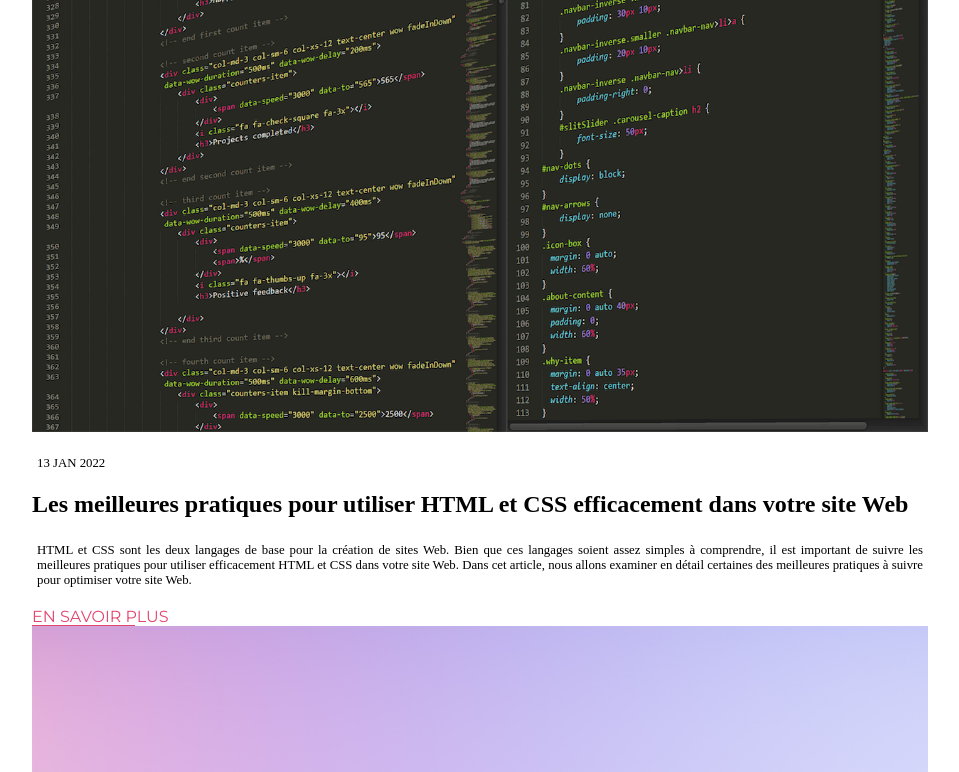
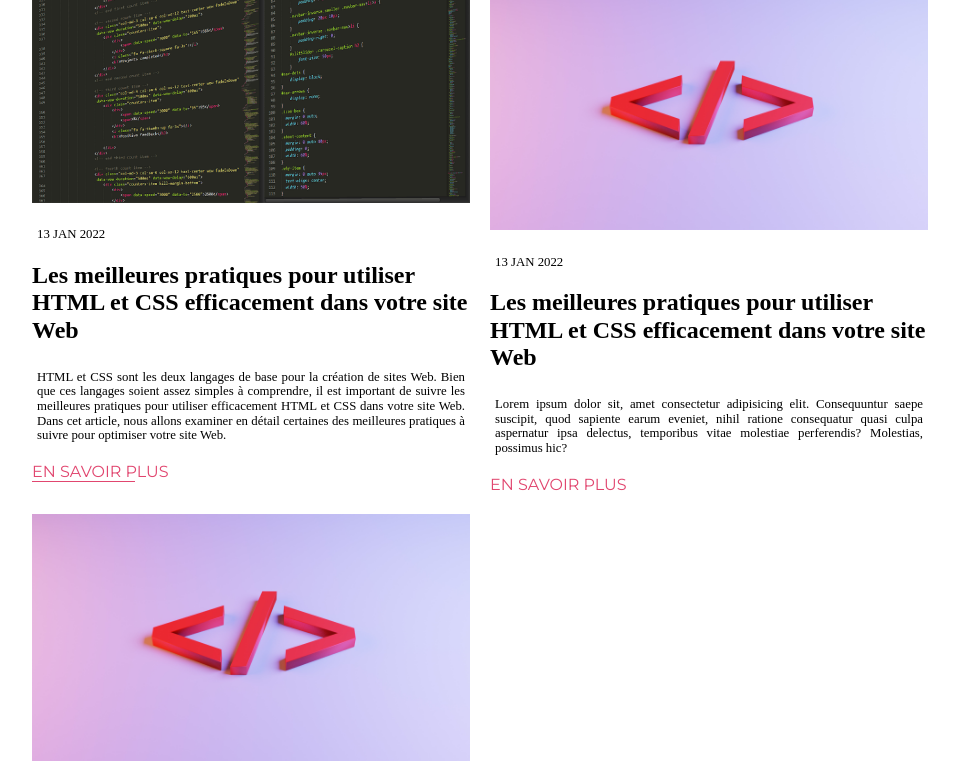
Before and after one commit to TheoLeDon/ProjetGroupe, a plain HTML site: page index.html in a window 1280 px wide. Shown: the part 2947-3719 px from the top of the page, without its empty margins (160-1119 px from the left). Drawn offline with Linux system fonts and the light colour scheme.

Commit message:
changement test

```diff
--- a/index.css
+++ b/index.css
@@ -1,4 +1,3 @@
-<<<<<<< HEAD
 .imagesGrid{
     display: grid;
     grid-template-columns:1fr 1fr;
@@ -37,7 +36,6 @@ section p{
     padding-bottom: 10px;
     text-align: justify;
 }
-=======
 body{
     font-family: 'Montserrat', sans-serif;
     margin-left: 15%;
@@ -73,4 +71,3 @@ p {
 #intro{
     display: flex;
 }
->>>>>>> a53aae29deb5bc8025b3f9c57c0c69a55c9d5d2e
```
